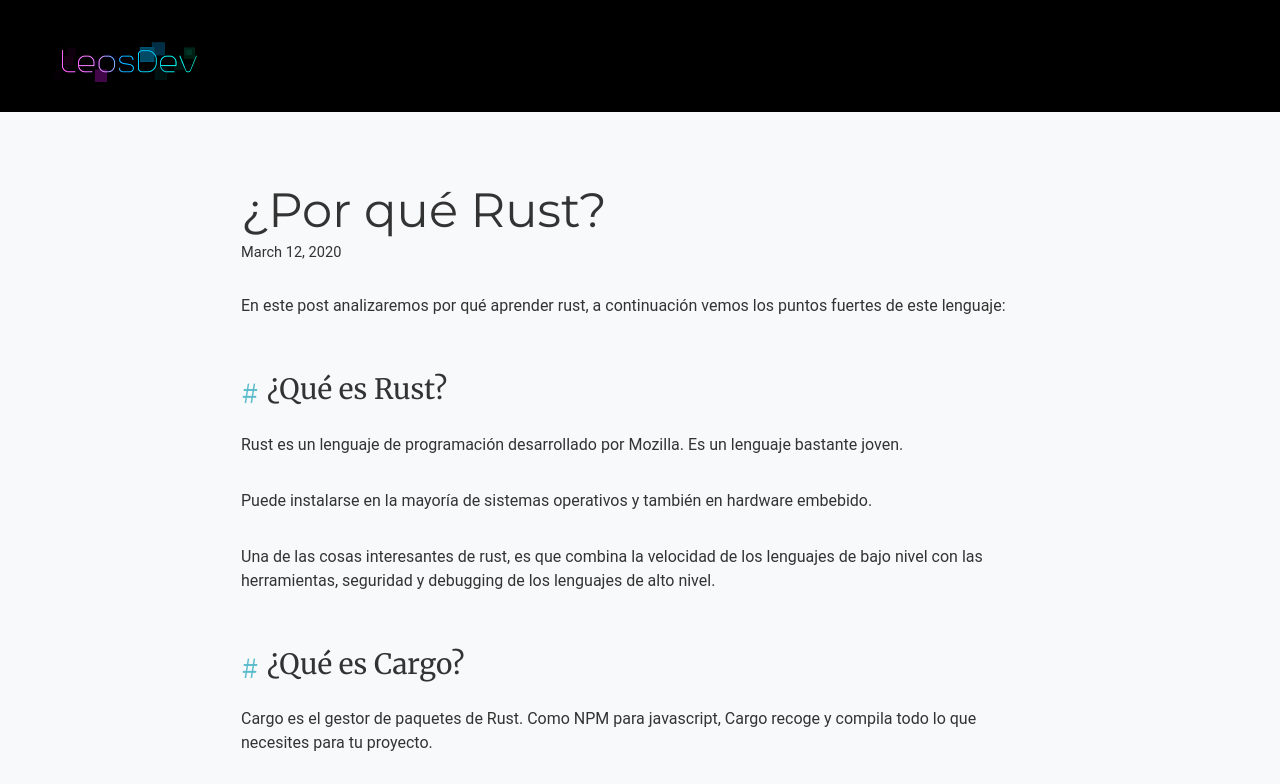
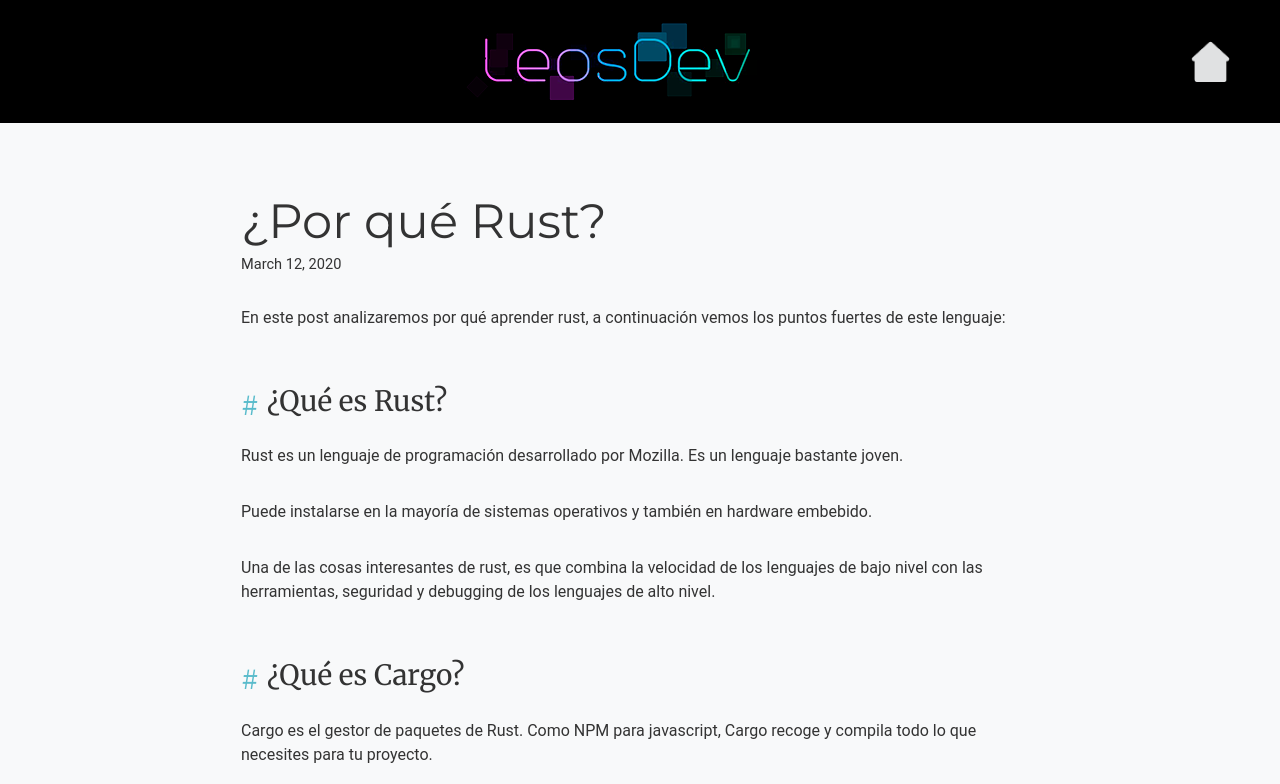
Before and after one commit to Leos1113/Leosdev-blog, a Gatsby site: page /rust/por-que-rust/ in a window 1280 px wide. Shown: the top 784 px of the page. Built offline with nearby package versions, Linux system fonts and the light colour scheme; Gatsby itself is replaced by a stand-in of ours; some packages are replaced by stand-ins of ours.

Commit message:
Fix topbar

```diff
--- a/src/components/topbar.js
+++ b/src/components/topbar.js
@@ -1,22 +1,33 @@
 import React from "react"
 import { Link } from "gatsby"
+import { Match } from "@reach/router"
 
 import Logo from '../../content/assets/leosdev-logo.png';
+import HomeIcon from '../../content/assets/home-icon.png';
 
 
 const Topbar = () => {
     return(
       <nav className="flex items-center justify-between flex-wrap bg-black">
-        <div className="flex items-center flex-shrink-0 text-white bg-black mr-6 ml-6">
-          <Link
-            style={{
-              boxShadow: `none`,
-            }}
-            to={`/`}
-          >
-            <img src={Logo} className="logo-img" alt="Logo de Leos Dev"></img>
-          </Link>
-        </div>
+          <p></p>
+          <img src={Logo} className="logo-img" alt="Logo de Leos Dev"></img>
+          <Match path="/">
+              {props =>
+                  props.match ? (
+                      <div></div>
+                  ) : (
+                      <Link
+
+                          style={{
+                              boxShadow: "none",
+                          }}
+                          to={"/"}
+                      >
+                          <img src={HomeIcon} className="home-icon" alt="Icono de la home"/>
+                      </Link>
+                  )
+              }
+          </Match>
       </nav>
     )
 }
--- a/src/styles/main.css
+++ b/src/styles/main.css
@@ -5,11 +5,17 @@
 }
 
 .logo-img {
-    max-width: 12vw;
+    margin: 0;
+}
+
+.home-icon {
+    background-color: black;
+    margin: 0;
+    width: 90%;
 }
 
 nav {
-    padding: 5vh 2vw 0vh 2vw;
+    padding: 1.5vw 3vw;
 }
 
 .linear-gradient-leos {
```
Also changed, not shown: content/assets/home-icon.png (added).
